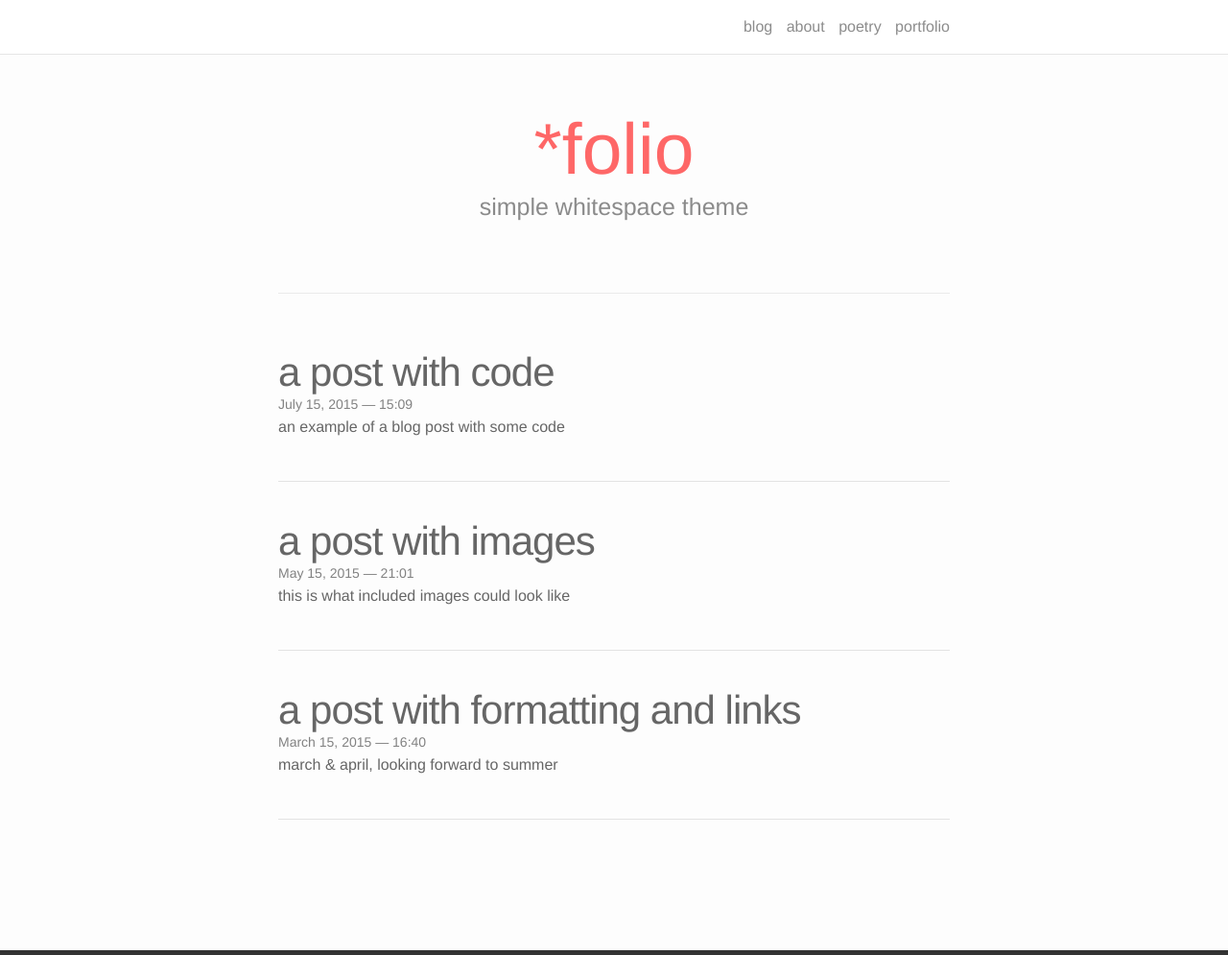
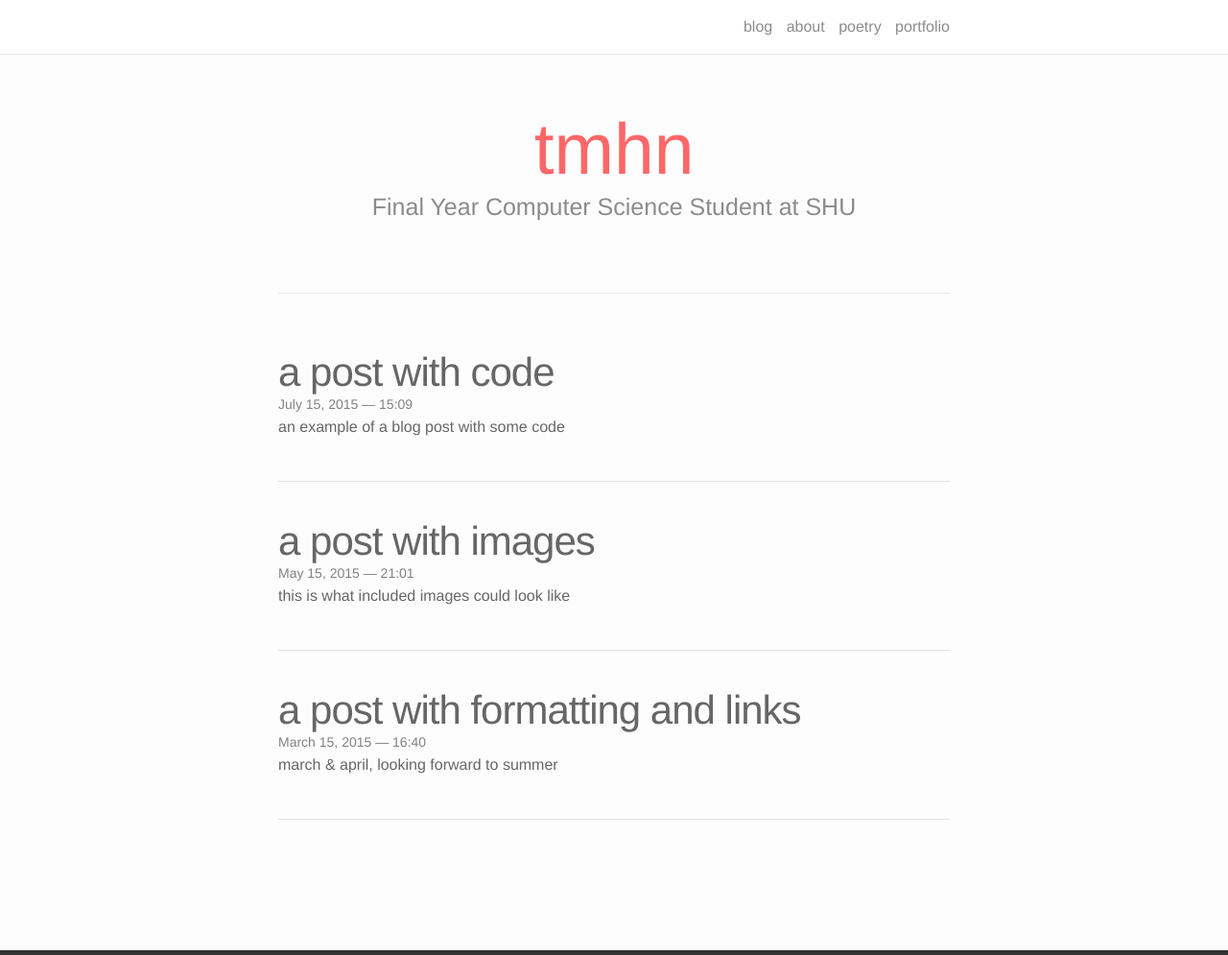
Before and after one commit to tmhn/tmhn.github.io, a Jekyll site: the page built from index.html, in a window 1280 px wide and 995 px high. Shown: the whole window at 96% size. Built offline with Jekyll 4.4.1, drawn with Linux system fonts in a browser that asks for light colours; nearby versions of some CDN libraries; the list of posts is cut into pages by our own code.

Commit message:
update to header

```diff
--- a/index.html
+++ b/index.html
@@ -3,8 +3,8 @@ layout: default
 ---
 
 <div class="header-bar">
-  <h1>*folio</h1>
-  <h2>simple whitespace theme</h2>
+  <h1>tmhn</h1>
+  <h2>Final Year Computer Science Student at <a href="http://www.shu.ac.uk">SHU</a></h2>
   <br/>
   <hr>
   <br/>
```
